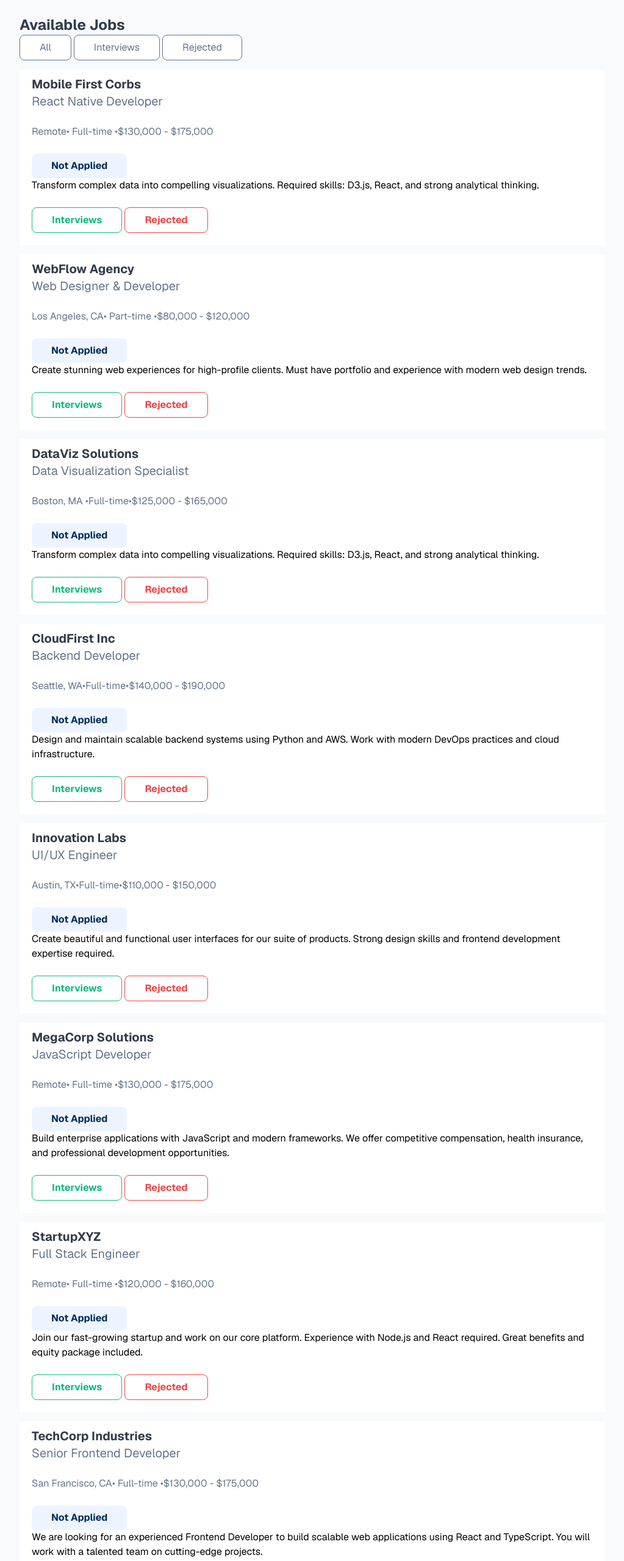
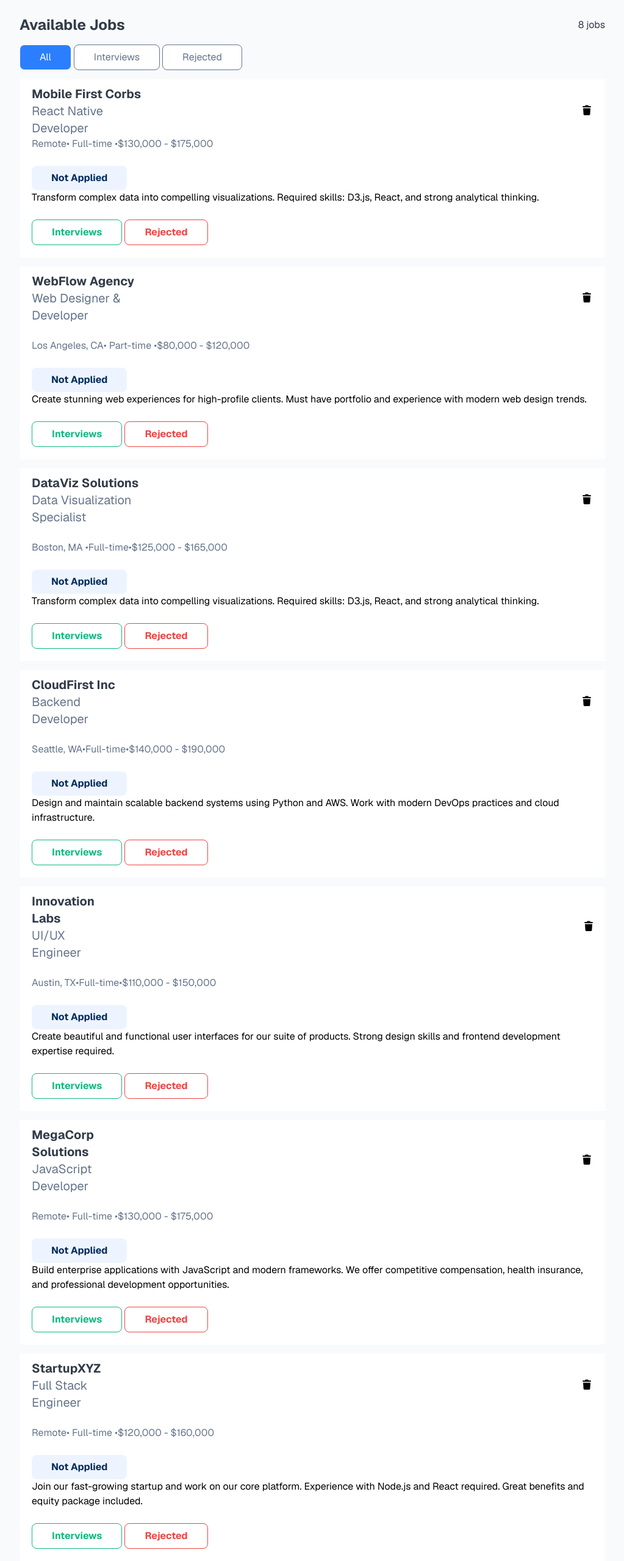
Before and after one commit to mimsabikunnahar/job-tracker, a plain HTML site: page index.html in a window 1280 px wide. Shown: the part 180-2740 px from the top of the page at 61% size, without its empty margins (118-1141 px from the left). Drawn offline with nearby package versions, Linux system fonts and the light colour scheme.

Commit message:
added new html and Js code.

```diff
--- a/index.html
+++ b/index.html
@@ -1,5 +1,6 @@
 <!DOCTYPE html>
 <html lang="en">
+
 <head>
     <meta charset="UTF-8">
     <meta name="viewport" content="width=device-width, initial-scale=1.0">
@@ -9,131 +10,274 @@
     <link rel="preconnect" href="https://fonts.googleapis.com">
     <link rel="preconnect" href="https://fonts.gstatic.com" crossorigin>
     <link href="https://fonts.googleapis.com/css2?family=Geist:wght@100..900&display=swap" rel="stylesheet">
+    <!-- font awesome-->
+    <link rel="stylesheet" href="https://cdnjs.cloudflare.com/ajax/libs/font-awesome/7.0.1/css/all.min.css"
+        integrity="sha512-2SwdPD6INVrV/lHTZbO2nodKhrnDdJK9/kg2XD1r9uGqPo1cUbujc+IYdlYdEErWNu69gVcYgdxlmVmzTWnetw=="
+        crossorigin="anonymous" referrerpolicy="no-referrer" />
     <!-- css link -------------------------------- -->
     <link rel="stylesheet" href="./css/style.css">
     <!-- tailwind link --------------------------- -->
     <script src="https://cdn.jsdelivr.net/npm/@tailwindcss/browser@4"></script>
 </head>
+
 <body class="font-geist bg1 mx-width">
     <!-- header -->
     <header class="sticky-head border-b-2 border-gray-200  mt-10 mb-10">
         <h1 class="text-2xl font-bold text-[#323B49]">Job Application Tracker</h1>
+
+        <i class="fa-thin fa-trash-can"></i>
         <div class="cards">
             <!-- card-1 -->
             <div class="threeCard">
                 <h3 class="font-bold text-[#323B49]">Total</h3>
-        <p class="text-[#323B49] text-2xl font-bold">8</p>
+                <p class="text-[#323B49] text-2xl font-bold" id="num-total">0</p>
             </div>
             <!-- card-2 -->
             <div class="threeCard">
                 <h3 class="font-bold text-[#323B49]">Interviews</h3>
-        <p class="text-green-400 text-2xl font-bold">0</p>
+                <p class="text-green-400 text-2xl font-bold" id="num-interview">0</p>
             </div>
             <!-- card-3 -->
             <div class="threeCard">
                 <h3 class="font-bold text-[#323B49]">Rejected</h3>
-        <p class="text-red-700 text-2xl font-bold">0</p>
+                <p class="text-red-700 text-2xl font-bold" id="num-reject">0</p>
             </div>
         </div>
     </header>
 
-    <!--main section  -->
+    <!--Available Job section  -->
     <main>
+        <div>
+        <div class="flex items-center justify-between flex-wrap gap-2 mb-4">
             <h2 class="text-2xl font-bold text-[#323B49]">Available Jobs</h2>
+            <span class="text-[#323B49]"><span id="available">8</span> jobs</span>
+        </div>
             <div>
+                <!-- ALL -->
+                <button id="tab-all" onclick="switchTab('all')"
+                    class="px-8 py-2 rounded-lg border cursor-pointer transition-all duration-200">All</button>
+                <!-- interview btn -->
+                <button id="tab-interview" onclick="switchTab('interview')"
+                    class="px-8 py-2 rounded-lg border cursor-pointer transition-all duration-200">Interviews</button>
+                <!-- reject btn -->
+                <button id="tab-rejected" onclick="switchTab('rejected')"
+                    class="px-8 py-2 rounded-lg border cursor-pointer transition-all duration-200">Rejected</button>
+            </div>
+        </div>
+     <div id="jobs-container" class="job-cards">
 
-            <button class="px-8 py-2 rounded-lg border border-[#64748B] text-[#64748B] bg-white hover:bg-blue-500 hover:text-white">All</button>
-            <button class="px-8 py-2 rounded-lg border border-[#64748B] text-[#64748B] bg-white hover:bg-blue-500 hover:text-white">Interviews</button>
-           <button class="px-8 py-2 rounded-lg border border-[#64748B] text-[#64748B] bg-white hover:bg-blue-500 hover:text-white">Rejected</button>
-           </div>
-        <div class="job-cards">
+
+     <!-- main Job section -->
+        <section id="all-container" class="hidden">
+
             <!-- job-card:1 -->
                 <div class="main-card">
+                    <div class="flex gap-90">
                         <h2 class="text-xl font-bold text-[#323B49]">Mobile First Corbs <br>
-                 <span class="text-[#64748B] font-normal">React Native Developer</span></h2> <br>
+                            <span class="text-[#64748B] font-normal">React Native Developer</span>
+                        </h2> <br>
+                        <button class="delete cursor-pointer"><i class="fa-solid fa-trash"></i></button>
+
+                    </div>
                     <p class="text-[#64748B]">Remote• Full-time •$130,000 - $175,000</p> <br>
-              <button class="px-8 py-2 rounded-lg font-bold bg-[#EEF4FF] text-[#002C5C] hover:text-[#EEF4FF] hover:bg-[#002C5C]">Not Applied</button> <br>
-            <p>Transform complex data into compelling visualizations. Required skills: D3.js, React, and strong analytical thinking.</p> <br>
-            <button class="px-8 py-2 rounded-lg border border-[#10B981]  text-[#10B981] font-bold hover:bg-[#10B981] hover:text-green-100">Interviews</button>
-            <button class="px-8 py-2 font-bold rounded-lg border border-[#EF4444] text-[#EF4444] hover:bg-[#EF4444] hover:text-red-50">Rejected</button>
+                    <button
+                        class="cursor-pointer px-8 py-2 rounded-lg font-bold bg-[#EEF4FF] text-[#002C5C] hover:text-[#EEF4FF] hover:bg-[#002C5C]">Not
+                        Applied</button> <br>
+                    <p>Transform complex data into compelling visualizations. Required skills: D3.js, React, and strong
+                        analytical thinking.</p> <br>
+                    <button
+                        class="interview cursor-pointer px-8 py-2 rounded-lg border border-[#10B981]  text-[#10B981] font-bold hover:bg-[#10B981] hover:text-green-100">Interviews</button>
+                    <button
+                        class="rejected cursor-pointer px-8 py-2 font-bold rounded-lg border border-[#EF4444] text-[#EF4444] hover:bg-[#EF4444] hover:text-red-50">Rejected</button>
                 </div>
                 <!-- job-card:2 -->
                 <div class="main-card">
+                    <div class="flex gap-170">
                         <h2 class="text-xl font-bold text-[#323B49]">WebFlow Agency<br>
-                 <span class="text-[#64748B] font-normal">Web Designer & Developer</span></h2> <br>
-                 <p class="text-[#64748B]">Los Angeles, CA• Part-time •$80,000 - $120,000</p>  <br>
-              <button class="px-8 py-2 rounded-lg font-bold bg-[#EEF4FF] text-[#002C5C] hover:text-[#EEF4FF] hover:bg-[#002C5C]">Not Applied</button><br>
-            <p>Create stunning web experiences for high-profile clients. Must have portfolio and experience with modern web design trends.</p> <br>
-            <button class="px-8 py-2 rounded-lg border border-[#10B981]  text-[#10B981] font-bold hover:bg-[#10B981] hover:text-green-100">Interviews</button>
-            <button class="px-8 py-2 font-bold rounded-lg border border-[#EF4444] text-[#EF4444] hover:bg-[#EF4444] hover:text-red-50">Rejected</button>
+                            <span class="text-[#64748B] font-normal">Web Designer & Developer</span>
+                        </h2>
+                        <button class="delete cursor-pointer">
+                            <i class="fa-solid fa-trash"></i>
+                        </button>
+
+                    </div>
+                    <br>
+                    <p class="text-[#64748B]">Los Angeles, CA• Part-time •$80,000 - $120,000</p> <br>
+                    <button
+                        class="cursor-pointer px-8 py-2 rounded-lg font-bold bg-[#EEF4FF] text-[#002C5C] hover:text-[#EEF4FF] hover:bg-[#002C5C]">Not
+                        Applied</button><br>
+                    <p>Create stunning web experiences for high-profile clients. Must have portfolio and experience with
+                        modern web design trends.</p> <br>
+                    <button
+                        class="interview cursor-pointer px-8 py-2 rounded-lg border border-[#10B981]  text-[#10B981] font-bold hover:bg-[#10B981] hover:text-green-100">Interviews</button>
+                    <button
+                        class="rejected cursor-pointer px-8 py-2 font-bold rounded-lg border border-[#EF4444] text-[#EF4444] hover:bg-[#EF4444] hover:text-red-50">Rejected</button>
                 </div>
                 <!-- job-card:3 -->
                 <div class="main-card">
+                    <div class="flex gap-170">
                         <h2 class="text-xl font-bold text-[#323B49]">DataViz Solutions <br>
-                 <span class="text-[#64748B] font-normal">Data Visualization Specialist</span></h2> <br>
+                            <span class="text-[#64748B] font-normal">Data Visualization Specialist</span>
+                        </h2>
+                        <button class="delete cursor-pointer">
+                            <i class="fa-solid fa-trash"></i>
+                        </button>
+
+                    </div>
+                    <br>
                     <p class="text-[#64748B]">Boston, MA •Full-time•$125,000 - $165,000</p> <br>
-              <button class="px-8 py-2 rounded-lg font-bold bg-[#EEF4FF] text-[#002C5C] hover:text-[#EEF4FF] hover:bg-[#002C5C]">Not Applied</button> <br>
-            <p>Transform complex data into compelling visualizations. Required skills: D3.js, React, and strong analytical thinking.</p> <br>
-            <button class="px-8 py-2 rounded-lg border border-[#10B981]  text-[#10B981] font-bold hover:bg-[#10B981] hover:text-green-100">Interviews</button>
-            <button class="px-8 py-2 font-bold rounded-lg border border-[#EF4444] text-[#EF4444] hover:bg-[#EF4444] hover:text-red-50">Rejected</button>
+                    <button
+                        class="cursor-pointer px-8 py-2 rounded-lg font-bold bg-[#EEF4FF] text-[#002C5C] hover:text-[#EEF4FF] hover:bg-[#002C5C]">Not
+                        Applied</button> <br>
+                    <p>Transform complex data into compelling visualizations. Required skills: D3.js, React, and strong
+                        analytical thinking.</p> <br>
+                    <button
+                        class="interview cursor-pointer px-8 py-2 rounded-lg border border-[#10B981]  text-[#10B981] font-bold hover:bg-[#10B981] hover:text-green-100">Interviews</button>
+                    <button
+                        class=" rejected cursor-pointer px-8 py-2 font-bold rounded-lg border border-[#EF4444] text-[#EF4444] hover:bg-[#EF4444] hover:text-red-50">Rejected</button>
                 </div>
                 <!-- job-card:4 -->
                 <div class="main-card">
+                    <div class="flex gap-190">
                         <h2 class="text-xl font-bold text-[#323B49]">CloudFirst Inc<br>
-                 <span class="text-[#64748B] font-normal">Backend Developer</span></h2> <br>
+                            <span class="text-[#64748B] font-normal">Backend Developer</span>
+                        </h2>
+                        <button class="delete cursor-pointer">
+                            <i class="fa-solid fa-trash"></i>
+                        </button>
+
+                    </div>
+                    <br>
                     <p class="text-[#64748B]">Seattle, WA•Full-time•$140,000 - $190,000</p> <br>
-              <button class="px-8 py-2 rounded-lg font-bold bg-[#EEF4FF] text-[#002C5C] hover:text-[#EEF4FF] hover:bg-[#002C5C]">Not Applied</button> <br>
-            <p>Design and maintain scalable backend systems using Python and AWS. Work with modern DevOps practices and cloud infrastructure.</p> <br>
-            <button class="px-8 py-2 rounded-lg border border-[#10B981]  text-[#10B981] font-bold hover:bg-[#10B981] hover:text-green-100">Interviews</button>
-            <button class="px-8 py-2 font-bold rounded-lg border border-[#EF4444] text-[#EF4444] hover:bg-[#EF4444] hover:text-red-50">Rejected</button>
+                    <button
+                        class="cursor-pointer px-8 py-2 rounded-lg font-bold bg-[#EEF4FF] text-[#002C5C] hover:text-[#EEF4FF] hover:bg-[#002C5C]">Not
+                        Applied</button> <br>
+                    <p>Design and maintain scalable backend systems using Python and AWS. Work with modern DevOps
+                        practices
+                        and cloud infrastructure.</p> <br>
+                    <button
+                        class=" cursor-pointer interview px-8 py-2 rounded-lg border border-[#10B981]  text-[#10B981] font-bold hover:bg-[#10B981] hover:text-green-100">Interviews</button>
+                    <button
+                        class="rejected cursor-pointer px-8 py-2 font-bold rounded-lg border border-[#EF4444] text-[#EF4444] hover:bg-[#EF4444] hover:text-red-50">Rejected</button>
                 </div>
                 <!-- job-card:5 -->
                 <div class="main-card">
+                    <div class="flex gap-200">
                         <h2 class="text-xl font-bold text-[#323B49]">Innovation Labs <br>
-                 <span class="text-[#64748B] font-normal">UI/UX Engineer</span></h2> <br>
+                            <span class="text-[#64748B] font-normal">UI/UX Engineer</span>
+                        </h2>
+                        <button class="delete cursor-pointer">
+                            <i class="fa-solid fa-trash"></i>
+                        </button>
+
+                    </div>
+                    <br>
                     <p class="text-[#64748B]">Austin, TX•Full-time•$110,000 - $150,000</p> <br>
-              <button class="px-8 py-2 rounded-lg font-bold bg-[#EEF4FF] text-[#002C5C] hover:text-[#EEF4FF] hover:bg-[#002C5C]">Not Applied</button> <br>
-            <p>Create beautiful and functional user interfaces for our suite of products. Strong design skills and frontend development expertise required.</p> <br>
-            <button class="px-8 py-2 rounded-lg border border-[#10B981]  text-[#10B981] font-bold hover:bg-[#10B981] hover:text-green-100">Interviews</button>
-            <button class="px-8 py-2 font-bold rounded-lg border border-[#EF4444] text-[#EF4444] hover:bg-[#EF4444] hover:text-red-50">Rejected</button>
+                    <button
+                        class="cursor-pointer px-8 py-2 rounded-lg font-bold bg-[#EEF4FF] text-[#002C5C] hover:text-[#EEF4FF] hover:bg-[#002C5C]">Not
+                        Applied</button> <br>
+                    <p>Create beautiful and functional user interfaces for our suite of products. Strong design skills
+                        and
+                        frontend development expertise required.</p> <br>
+                    <button
+                        class="interview cursor-pointer px-8 py-2 rounded-lg border border-[#10B981]  text-[#10B981] font-bold hover:bg-[#10B981] hover:text-green-100">Interviews</button>
+                    <button
+                        class="rejected cursor-pointer px-8 py-2 font-bold rounded-lg border border-[#EF4444] text-[#EF4444] hover:bg-[#EF4444] hover:text-red-50">Rejected</button>
                 </div>
                 <!-- job-card:6 -->
                 <div class="main-card">
+                    <div class="flex gap-180">
                         <h2 class="text-xl font-bold text-[#323B49]">MegaCorp Solutions <br>
-                 <span class="text-[#64748B] font-normal">JavaScript Developer</span></h2> <br>
+                            <span class="text-[#64748B] font-normal">JavaScript Developer</span>
+                        </h2>
+                        <button class="delete cursor-pointer">
+                            <i class="fa-solid fa-trash"></i>
+                        </button>
+
+                    </div>
+                    <br>
                     <p class="text-[#64748B]">Remote• Full-time •$130,000 - $175,000</p> <br>
-              <button class="px-8 py-2 rounded-lg font-bold bg-[#EEF4FF] text-[#002C5C] hover:text-[#EEF4FF] hover:bg-[#002C5C]">Not Applied</button> <br>
-            <p>Build enterprise applications with JavaScript and modern frameworks. We offer competitive compensation, health insurance, and professional development opportunities.</p> <br>
-            <button class="px-8 py-2 rounded-lg border border-[#10B981]  text-[#10B981] font-bold hover:bg-[#10B981] hover:text-green-100">Interviews</button>
-            <button class="px-8 py-2 font-bold rounded-lg border border-[#EF4444] text-[#EF4444] hover:bg-[#EF4444] hover:text-red-50">Rejected</button>
+                    <button
+                        class=" cursor-pointer px-8 py-2 rounded-lg font-bold bg-[#EEF4FF] text-[#002C5C] hover:text-[#EEF4FF] hover:bg-[#002C5C]">Not
+                        Applied</button> <br>
+                    <p>Build enterprise applications with JavaScript and modern frameworks. We offer competitive
+                        compensation, health insurance, and professional development opportunities.</p> <br>
+                    <button
+                        class="interview cursor-pointer px-8 py-2 rounded-lg border border-[#10B981]  text-[#10B981] font-bold hover:bg-[#10B981] hover:text-green-100">Interviews</button>
+                    <button
+                        class="rejected cursor-pointer px-8 py-2 font-bold rounded-lg border border-[#EF4444] text-[#EF4444] hover:bg-[#EF4444] hover:text-red-50">Rejected</button>
                 </div>
                 <!-- job-card:7 -->
                 <div class="main-card">
+                    <div class="flex gap-190">
                         <h2 class="text-xl font-bold text-[#323B49]">StartupXYZ <br>
-                 <span class="text-[#64748B] font-normal">Full Stack Engineer</span></h2> <br>
+                            <span class="text-[#64748B] font-normal">Full Stack Engineer</span>
+                        </h2>
+                        <button class="delete cursor-pointer">
+                            <i class="fa-solid fa-trash"></i>
+                        </button>
+
+                    </div>
+                    <br>
                     <p class="text-[#64748B]">Remote• Full-time •$120,000 - $160,000</p> <br>
-              <button class="px-8 py-2 rounded-lg font-bold bg-[#EEF4FF] text-[#002C5C] hover:text-[#EEF4FF] hover:bg-[#002C5C]">Not Applied</button>
-           <br> <p>Join our fast-growing startup and work on our core platform. Experience with Node.js and React required. Great benefits and equity package included.</p> <br>
-            <button class="px-8 py-2 rounded-lg border border-[#10B981]  text-[#10B981] font-bold hover:bg-[#10B981] hover:text-green-100">Interviews</button>
-            <button class="px-8 py-2 font-bold rounded-lg border border-[#EF4444] text-[#EF4444] hover:bg-[#EF4444] hover:text-red-50">Rejected</button>
+                    <button
+                        class="cursor-pointer px-8 py-2 rounded-lg font-bold bg-[#EEF4FF] text-[#002C5C] hover:text-[#EEF4FF] hover:bg-[#002C5C]">Not
+                        Applied</button>
+                    <br>
+                    <p>Join our fast-growing startup and work on our core platform. Experience with Node.js and React
+                        required. Great benefits and equity package included.</p> <br>
+                    <button
+                        class="interview cursor-pointer px-8 py-2 rounded-lg border border-[#10B981]  text-[#10B981] font-bold hover:bg-[#10B981] hover:text-green-100">Interviews</button>
+                    <button
+                        class="rejected cursor-pointer px-8 py-2 font-bold rounded-lg border border-[#EF4444] text-[#EF4444] hover:bg-[#EF4444] hover:text-red-50">Rejected</button>
                 </div>
                 <!-- job-card:8 -->
                 <div class="main-card">
+                    <div class="flex gap-170">
                         <h2 class="text-xl font-bold text-[#323B49]">TechCorp Industries <br>
-                 <span class="text-[#64748B] font-normal">Senior Frontend Developer</span></h2> <br>
+                            <span class="text-[#64748B] font-normal">Senior Frontend Developer</span>
+                        </h2>
+                        <button class="delete cursor-pointer">
+                            <i class="fa-solid fa-trash"></i>
+                        </button>
+
+                    </div>
+                    <br>
                     <p class="text-[#64748B]">San Francisco, CA• Full-time •$130,000 - $175,000</p> <br>
-              <button class="px-8 py-2 rounded-lg font-bold bg-[#EEF4FF] text-[#002C5C] hover:text-[#EEF4FF] hover:bg-[#002C5C]">Not Applied</button> <br>
-            <p>We are looking for an experienced Frontend Developer to build scalable web applications using React and TypeScript. You will work with a talented team on cutting-edge projects.</p> <br>
-            <button class="px-8 py-2 rounded-lg border border-[#10B981]  text-[#10B981] font-bold hover:bg-[#10B981] hover:text-green-100">Interviews</button>
-            <button class="px-8 py-2 font-bold rounded-lg border border-[#EF4444] text-[#EF4444] hover:bg-[#EF4444] hover:text-red-50">Rejected</button>
+                    <button
+                        class="cursor-pointer px-8 py-2 rounded-lg font-bold bg-[#EEF4FF] text-[#002C5C] hover:text-[#EEF4FF] hover:bg-[#002C5C]">Not
+                        Applied</button> <br>
+                    <p>We are looking for an experienced Frontend Developer to build scalable web applications using
+                        React
+                        and TypeScript. You will work with a talented team on cutting-edge projects.</p> <br>
+                    <button
+                        class="interview cursor-pointer px-8 py-2 rounded-lg border border-[#10B981]  text-[#10B981] font-bold hover:bg-[#10B981] hover:text-green-100">Interviews</button>
+                    <button
+                        class="rejected cursor-pointer px-8 py-2 font-bold rounded-lg border border-[#EF4444] text-[#EF4444] hover:bg-[#EF4444] hover:text-red-50">Rejected</button>
+                </div>
+
+        </section>
+
+         <!-- Interview section -->
+        <section id="interview-container" class="hidden"></section>
+
+ <!-- Rejected Section -->
+        <section id="reject-container" class="hidden"></section>
        </div>
 
 
 
 
+        <!-- empty slate -->
+        <div id="empty-slate" class="last">
+            <i class="fa fa-file-alt fa-4x" style="color: skyblue;"></i>
+            <h2 class="font-bold text-[#323B49]">No jobs available</h2>
+            <p>Check back soon for new job opportunities</p>
         </div>
     </main>
     <!-- script link ----------------------------- -->
     <script src="./script/app.js"></script>
+
 </body>
+
 </html>
--- a/script/app.js
+++ b/script/app.js
@@ -0,0 +1,114 @@
+let currentTab = 'all'
+const tabActive = ['bg-blue-500', 'text-white']
+const tabInactive = ['bg-white', 'text-[#64748B]', 'border-[#64748B]']
+
+// page k dhorbo
+const allPage = document.getElementById("all-container");
+const interviewPage = document.getElementById("interview-container");
+const rejectedPage = document.getElementById("reject-container");
+const emptySlate = document.getElementById("empty-slate");
+// function section-
+function switchTab(btn) {
+	const tabs = ['all', 'interview', 'rejected']
+ currentTab = btn;
+	for (const tab of tabs) {
+		const tabName = document.getElementById(`tab-${tab}`)
+		if (tab === btn) {
+			tabName.classList.remove(...tabInactive)
+			tabName.classList.add(...tabActive)
+         numUpdate();
+		} else {
+			tabName.classList.remove(...tabActive)
+			tabName.classList.add(...tabInactive)
+         numUpdate();
+		}
+	}
+	// page hidden remove > page show
+	const pages = [allPage, interviewPage, rejectedPage];
+	for (const section of pages) {
+		section.classList.add("hidden");
+	}
+	// empty slate hidden
+	emptySlate.classList.add("hidden");
+
+	if (btn === "all") {
+		allPage.classList.remove("hidden");
+		if (allPage.children.length < 1){
+		emptySlate.classList.remove("hidden");
+		}
+
+	}
+	else if (btn === "interview") {
+		interviewPage.classList.remove("hidden");
+          if (interviewPage.children.length < 1){
+			emptySlate.classList.remove("hidden");
+		  }
+	} else {
+		rejectedPage.classList.remove("hidden");
+		if (rejectedPage.children.length < 1){
+			emptySlate.classList.remove("hidden");
+		}
+	}
+
+}
+
+// header card num call
+const totalCard = document.getElementById("num-total");
+const interviewCard = document.getElementById("num-interview");
+const rejectCard = document.getElementById("num-reject");
+const availableStat = document.getElementById("available");
+
+
+
+
+switchTab(currentTab);
+
+// event listener add
+document.getElementById("jobs-container").addEventListener("click", function (event) {
+	const clickedElement = event.target.closest(".interview, .rejected, .delete");
+	if (!clickedElement) return;
+	const card = clickedElement.closest(".main-card");
+	console.log(card);
+
+
+	if (clickedElement.classList.contains("interview")) {
+		interviewPage.appendChild(card);
+		// /protibar jeno update hoy
+		// numUpdate();
+	}
+	if (clickedElement.classList.contains("rejected")) {
+		rejectedPage.appendChild(card);
+		// protibar jeno update hoy
+		// numUpdate();
+	}
+	if (clickedElement.classList.contains("delete")) {
+		card.remove();
+		// protibar jeno update hoy
+		// numUpdate();
+	}
+	numUpdate();
+});
+// header num update
+function numUpdate() {
+	// totalCard.innerText = allPage.children.length;
+	// interviewCard.innerText = interviewPage.children.length;
+	// rejectCard.innerText = rejectedPage.children.length;
+   const counts = {
+	all: allPage.children.length,
+	interview : interviewPage.children.length,
+	rejected:rejectedPage.children.length,
+
+   };
+   totalCard.innerText = counts["all"];
+   interviewCard.innerText = counts["interview"];
+   rejectCard.innerText = counts["rejected"];
+  console.log(currentTab);
+    availableStat.innerText = counts[currentTab];
+
+	if(counts[currentTab] < 1){
+		emptySlate.classList.remove("hidden");
+	} else{
+		emptySlate.classList.add("hidden");
+	}
+}
+numUpdate();
```
Also changed, not shown: css/style.css (+9 -0 lines), 1 other file. Lines whose indentation alone changed are shown as unchanged.
